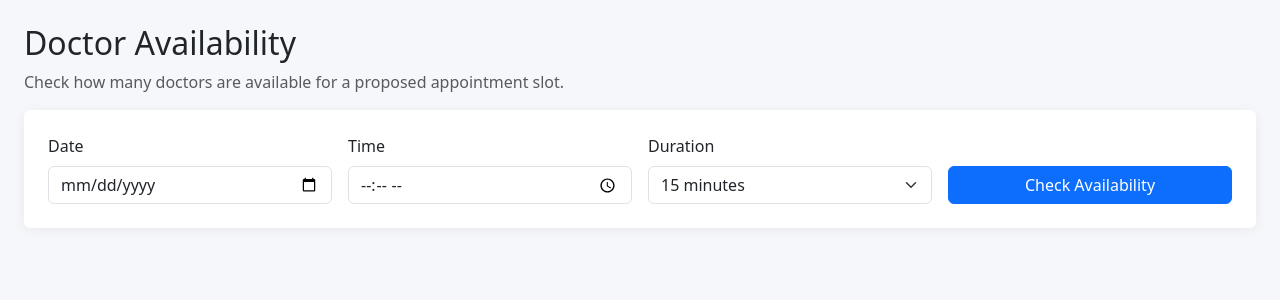
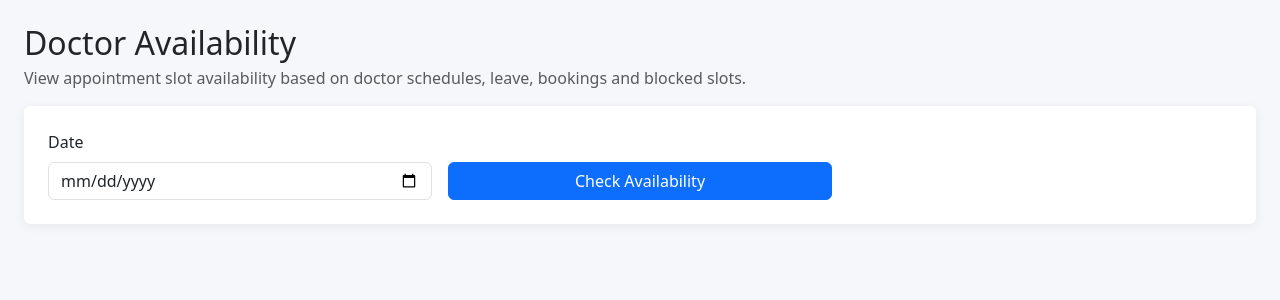
Before and after one commit to abah7977-gif/clinic-appointment-system, a Flask app: page /availability in a window 1280 px wide. Shown: the part 80-380 px from the top of the page. Run offline with Flask 3, Linux system fonts and the light colour scheme; a user stored in the database is signed in; some libraries are stand-ins or nearby versions.

Commit message:
Replace availability template with slot status

```diff
--- a/templates/availability.html
+++ b/templates/availability.html
@@ -2,17 +2,28 @@
 
 {% block content %}
 
-<h2>Doctor Availability</h2>
+<div class="d-flex flex-wrap justify-content-between align-items-center mb-3 gap-2">
 
-<p class="text-muted">
-  Check how many doctors are available for a proposed appointment slot.
+  <div>
+    <h2 class="mb-1">
+      Doctor Availability
+    </h2>
+
+    <p class="text-muted mb-0">
+      View appointment slot availability based on doctor schedules, leave, bookings and blocked slots.
     </p>
+  </div>
+
+</div>
+
 
 <div class="card p-4 mb-4">
 
-  <form method="get" class="row g-3">
+  <form method="get">
 
-    <div class="col-md-3">
+    <div class="row g-3 align-items-end">
+
+      <div class="col-md-4">
 
         <label class="form-label">
           Date
@@ -22,64 +33,23 @@
           type="date"
           class="form-control"
           name="date"
-        value="{{ date_str }}"
+          value="{{ date_text }}"
           required
         >
 
       </div>
 
 
-    <div class="col-md-3">
+      <div class="col-md-4">
 
-      <label class="form-label">
-        Time
-      </label>
-
-      <input
-        type="time"
-        class="form-control"
-        name="time"
-        value="{{ time_str }}"
-        required
+        <button
+          type="submit"
+          class="btn btn-primary w-100"
         >
+          Check Availability
+        </button>
 
       </div>
-
-
-    <div class="col-md-3">
-
-      <label class="form-label">
-        Duration
-      </label>
-
-      <select
-        class="form-select"
-        name="duration"
-      >
-
-        {% for x in [15,30,45,60] %}
-
-        <option
-          value="{{ x }}"
-          {% if duration == x %}
-            selected
-          {% endif %}
-        >
-          {{ x }} minutes
-        </option>
-
-        {% endfor %}
-
-      </select>
-
-    </div>
-
-
-    <div class="col-md-3 d-flex align-items-end">
-
-      <button class="btn btn-primary w-100">
-        Check Availability
-      </button>
 
     </div>
 
@@ -88,39 +58,84 @@
 </div>
 
 
-{% if date_str and time_str %}
+{% if selected_date %}
 
 <div class="card p-4">
 
-  <h4>
-    {{ available|length }} doctor(s) available
-  </h4>
+  <div class="d-flex flex-wrap justify-content-between align-items-center mb-3 gap-2">
 
-  {% for d, workload in available %}
+    <div>
 
-    <div class="border rounded p-3 mb-2">
-
-      <strong>
-        {{ d.name }}
-      </strong>
-
-      ·
-
-      {{ d.room or 'No room assigned' }}
-
-      <br>
+      <h5 class="mb-1">
+        Appointment Slots
+      </h5>
 
       <span class="text-muted">
-        Appointments already assigned that day:
-        {{ workload }}
+        Date: {{ selected_date }}
       </span>
 
     </div>
 
+  </div>
+
+
+  {% if slots %}
+
+  <div class="row g-3">
+
+    {% for slot in slots %}
+
+    <div class="col-6 col-md-4 col-lg-3">
+
+      <div
+        class="card h-100 p-3
+        {% if slot.status == 'AVAILABLE' %}
+          border border-success
+        {% elif slot.status == 'FULL' %}
+          border border-danger
         {% else %}
+          border border-secondary
+        {% endif %}"
+      >
 
-    <div class="alert alert-danger mb-0">
-      FULL / No doctor available for this slot.
+        <h5 class="mb-2">
+          {{ slot.time_text }}
+        </h5>
+
+
+        <div class="small-muted mb-2">
+
+          Slot Duration:
+          {{ slot.duration }} min
+
+        </div>
+
+
+        {% if slot.status == 'AVAILABLE' %}
+
+          <span class="badge text-bg-success mb-2">
+            AVAILABLE
+          </span>
+
+          <div class="small-muted">
+
+            {{ slot.available_count }}
+            doctor(s) available
+
+          </div>
+
+
+          {% if slot.available_doctors %}
+
+          <div class="mt-2">
+
+            {% for d in slot.available_doctors %}
+
+              <div class="small-muted">
+                {{ d.name }}
+                {% if d.room %}
+                  · {{ d.room }}
+                {% endif %}
               </div>
 
             {% endfor %}
@@ -129,4 +144,48 @@
 
           {% endif %}
 
+
+        {% elif slot.status == 'FULL' %}
+
+          <span class="badge text-bg-danger mb-2">
+            FULL
+          </span>
+
+          <div class="small-muted">
+            No doctor available
+          </div>
+
+
+        {% else %}
+
+          <span class="badge text-bg-secondary mb-2">
+            BLOCKED
+          </span>
+
+          <div class="small-muted">
+            Appointment slot blocked by administrator
+          </div>
+
+        {% endif %}
+
+      </div>
+
+    </div>
+
+    {% endfor %}
+
+  </div>
+
+  {% else %}
+
+  <div class="alert alert-warning mb-0">
+    No appointment slots are available for this date.
+  </div>
+
+  {% endif %}
+
+</div>
+
+{% endif %}
+
 {% endblock %}
```
Lines whose indentation alone changed are shown as unchanged.
